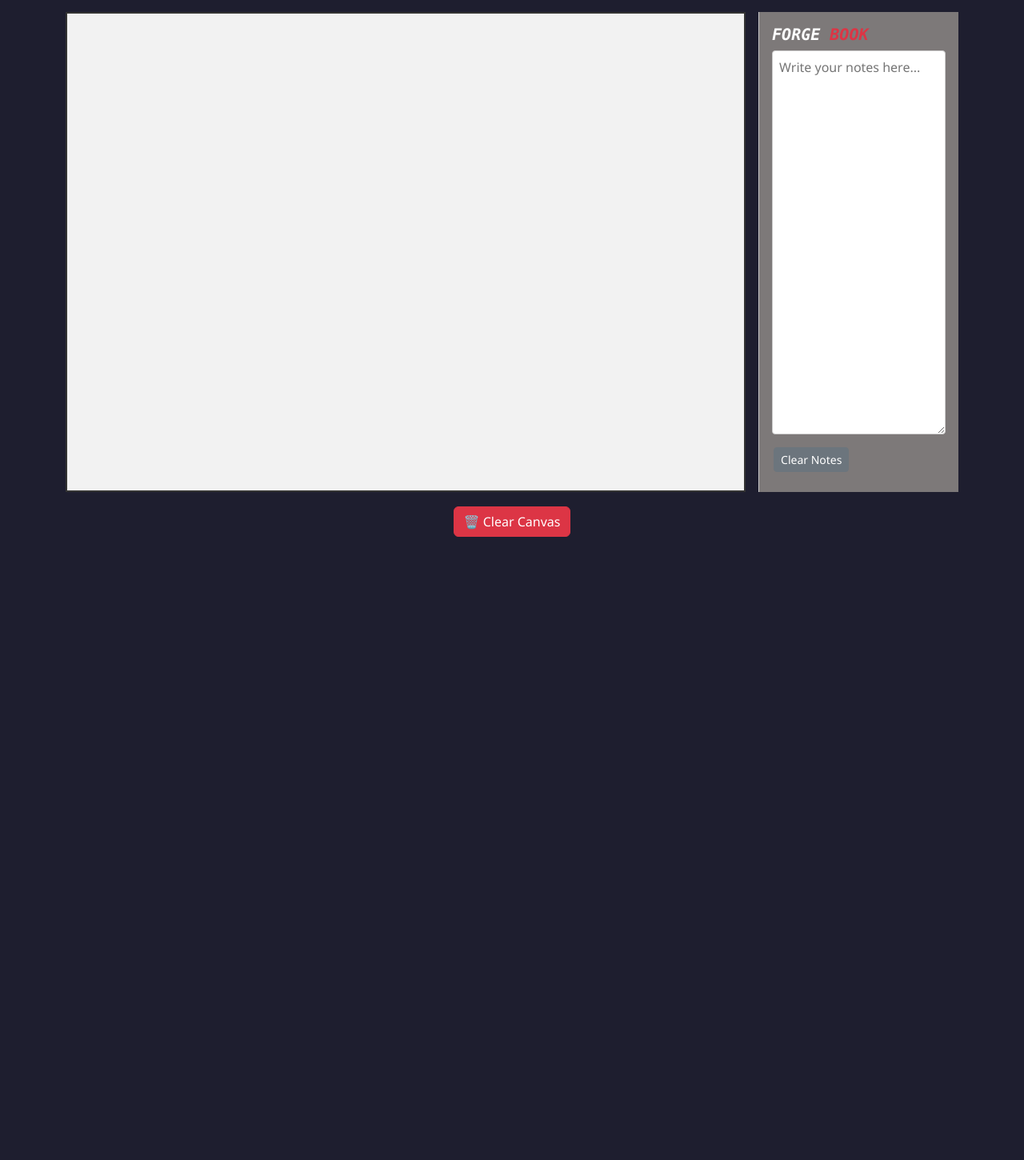
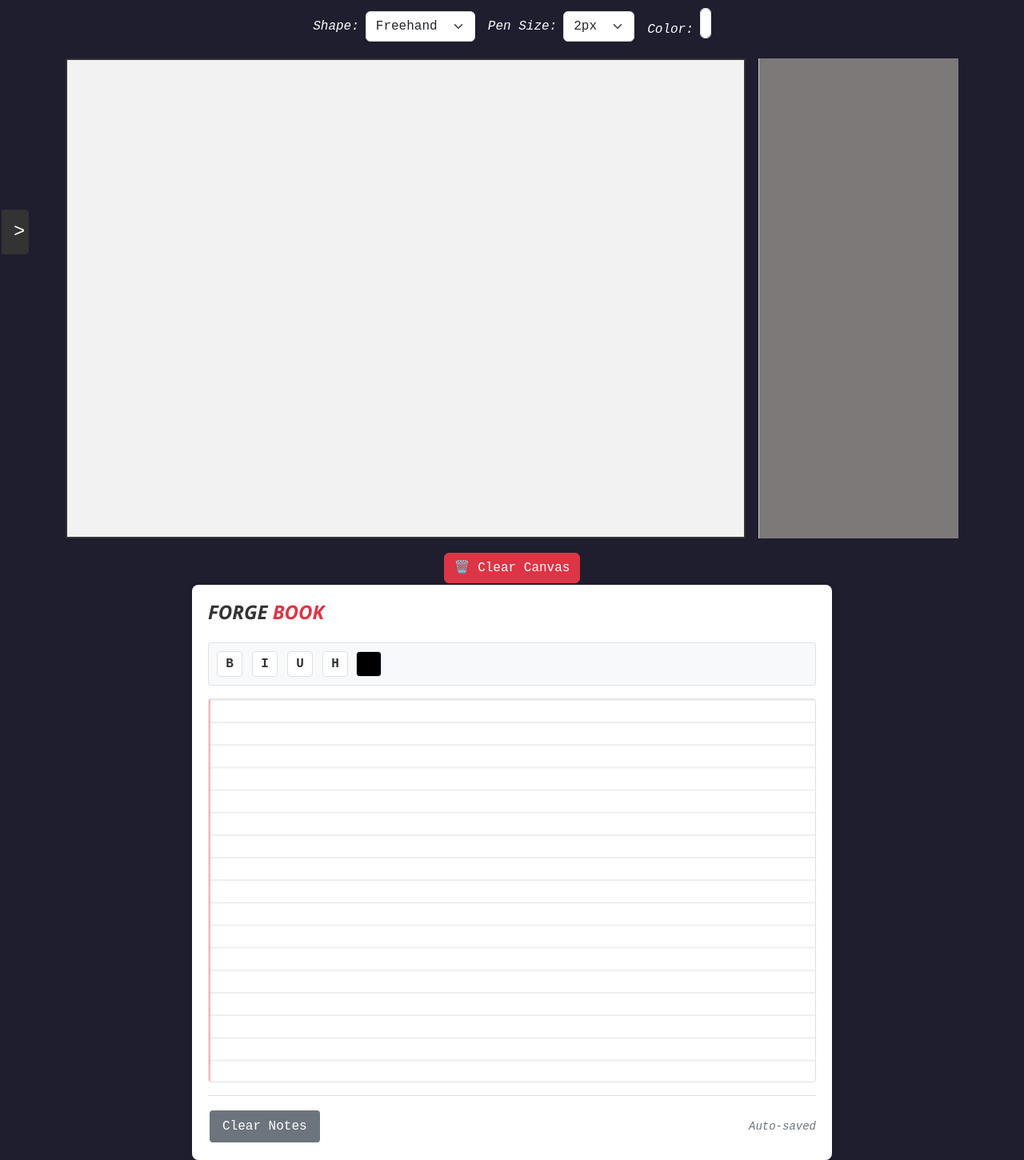
Before and after one commit to LOHITHPRO/flowforge, a React (Vite) app: page / in a window 1280 px wide. Shown: the part 112-1562 px from the top of the page at 80% size. Before the commit the page ends 800 px from the top, so only its background shows below. Built offline with nearby package versions, Linux system fonts and the light colour scheme.

Commit message:
side menu bar is added and font styles are changed

```diff
--- a/src/App.css
+++ b/src/App.css
@@ -1,9 +1,17 @@
 body {
     background-color: #1e1e2f;
     color: #fff;
-    font-family: 'Segoe UI', sans-serif;
+    font-family: monospace; /* Set font to monospace */
+    font-style: italic;   /* Set font style to italic */
+    margin: 0; /* Remove default body margin */
+    padding: 0; /* Remove default body padding */
   }
 
   canvas {
     touch-action: none; /* For mobile drawing support */
   }
+
+  .main-content {
+    /* Removed margin-left as the menu will now overlay */
+    padding-top: 56px; /* Adjust based on Header height if fixed-top */
+  }
--- a/src/App.jsx
+++ b/src/App.jsx
@@ -3,12 +3,18 @@
 import './App.css';
 import Header from './components/header/Header';
 import Draw from './components/draw/Draw';
+import VMenu from './components/vmenu/vmenu';
+import Type from './components/type/Type';
 
 function App() {
   return (
     <div className="w-100">
       <Header />
-      <Draw />
+      <VMenu />
+      <div className="main-content">
+        <Draw />
+        <Type />
+      </div>
     </div>
   );
 }
--- a/src/components/draw/Draw.jsx
+++ b/src/components/draw/Draw.jsx
@@ -1,7 +1,6 @@
 // components/draw/Draw.jsx
 
 import React, { useRef, useState, useEffect } from "react";
-import Type from "../type/Type";
 
 const Draw = () => {
   const canvasRef = useRef(null);
@@ -179,7 +178,7 @@ const Draw = () => {
           padding: "1rem",
           overflowY: "auto"
         }}>
-          <Type />
+          {/* <Type /> - Removed duplicate rendering */}
         </div>
       </div>
 
--- a/src/components/type/Type.jsx
+++ b/src/components/type/Type.jsx
@@ -1,53 +1,131 @@
-import React, { useState, useEffect } from "react";
+import React, { useState, useEffect, useRef } from "react";
 import "./type.css"; // Optional: for custom styles
 
 const Type = () => {
-  const [notes, setNotes] = useState("");
+  const [content, setContent] = useState("");
+  const editorRef = useRef(null);
 
-  // Load notes from localStorage on mount
+  // Load content from localStorage on mount and initialize editor
   useEffect(() => {
-    const savedNotes = localStorage.getItem("projectNotes");
-    if (savedNotes) {
-      setNotes(savedNotes);
+    const savedContent = localStorage.getItem("notebookContent");
+    if (editorRef.current) {
+      if (savedContent) {
+        editorRef.current.innerHTML = savedContent;
+      } else {
+        editorRef.current.innerHTML = "";
+      }
     }
-  }, []);
+  }, []); // Empty dependency array means this runs once on mount
 
-  // Save notes to localStorage whenever they change
+  // Save content to localStorage whenever it changes
   useEffect(() => {
-    localStorage.setItem("projectNotes", notes);
-  }, [notes]);
+    localStorage.setItem("notebookContent", content);
+  }, [content]);
 
-  const handleChange = (e) => {
-    setNotes(e.target.value);
+  const handleInput = () => {
+    // Only update the state when the content changes to sync with localStorage
+    if (editorRef.current) {
+      setContent(editorRef.current.innerHTML);
+    }
   };
 
   const handleClear = () => {
-    setNotes("");
-    localStorage.removeItem("projectNotes");
+    setContent("");
+    localStorage.removeItem("notebookContent");
+    if (editorRef.current) {
+      editorRef.current.innerHTML = "";
+    }
+  };
+
+  const formatText = (command, value = null) => {
+    if (!editorRef.current) return;
+
+    // Save current selection range before command
+    const selection = window.getSelection();
+    let currentRange = null;
+    if (selection && selection.rangeCount > 0) {
+      currentRange = selection.getRangeAt(0);
+    }
+
+    document.execCommand(command, false, value);
+
+    // Restore selection after command if possible
+    if (currentRange && editorRef.current.contains(currentRange.startContainer) && editorRef.current.contains(currentRange.endContainer)) {
+      selection.removeAllRanges();
+      selection.addRange(currentRange);
+    } else if (editorRef.current) { // Fallback to focus at the end if range becomes invalid
+      const range = document.createRange();
+      range.selectNodeContents(editorRef.current);
+      range.collapse(false); // Collapse to the end
+      selection.removeAllRanges();
+      selection.addRange(range);
+    }
+
+    // Update content state after formatting to sync with localStorage
+    setContent(editorRef.current.innerHTML);
   };
 
   return (
-    <div className="notediv">
-      <h5 className="font-monospace fw-bold fst-italic">FORGE <span className="fst-italic fw-bold text-danger">BOOK</span></h5>
-      <textarea
-        value={notes}
-        onChange={handleChange}
-        placeholder="Write your notes here..."
-        style={{
-          width: "100%",
-          height: "60vh",
-          resize: "vertical",
-          padding: "0.5rem",
-          fontSize: "1rem",
-          border: "1px solid #ccc",
-          borderRadius: "4px",
-          background: "#fff"
-        }}
+    <div className="notebook-wrapper">
+      <h5 className="notebook-title">
+        FORGE <span className="text-danger">BOOK</span>
+      </h5>
+
+      <div className="formatting-toolbar">
+        <button
+          onClick={() => formatText('bold')}
+          title="Bold"
+          className="format-btn"
+        >
+          B
+        </button>
+        <button
+          onClick={() => formatText('italic')}
+          title="Italic"
+          className="format-btn"
+        >
+          I
+        </button>
+        <button
+          onClick={() => formatText('underline')}
+          title="Underline"
+          className="format-btn"
+        >
+          U
+        </button>
+        <button
+          onClick={() => formatText('backColor', '#ffeb3b')}
+          title="Highlight"
+          className="format-btn"
+        >
+          H
+        </button>
+        <input
+          type="color"
+          onChange={(e) => formatText('foreColor', e.target.value)}
+          title="Text Color"
+          className="color-picker"
+          defaultValue="#000000"
+        />
+      </div>
+
+      <div
+        ref={editorRef}
+        className="notebook-editor"
+        contentEditable={true}
+        onInput={handleInput}
+        suppressContentEditableWarning={true}
+        style={{ direction: 'ltr' }}
       />
-      <div className="mt-2">
-        <button className="btn btn-secondary btn-sm" onClick={handleClear}>
+
+      <div className="notebook-footer">
+        <button
+          className="clear-btn"
+          onClick={handleClear}
+        >
           Clear Notes
         </button>
+        <span className="save-status">Auto-saved</span>
       </div>
     </div>
   );
--- a/src/components/type/type.css
+++ b/src/components/type/type.css
@@ -0,0 +1,177 @@
+.notebook-wrapper {
+  max-width: 800px;
+  margin: 0 auto;
+  padding: 20px;
+  background: #fff;
+  border-radius: 8px;
+  box-shadow: 0 2px 8px rgba(0, 0, 0, 0.1);
+}
+
+.notebook-title {
+  font-family: 'Segoe UI', Tahoma, Geneva, Verdana, sans-serif;
+  font-size: 1.5rem;
+  font-weight: bold;
+  margin-bottom: 1.5rem;
+  color: #333;
+}
+
+.formatting-toolbar {
+  display: flex;
+  gap: 8px;
+  padding: 8px;
+  background: #f8f9fa;
+  border: 1px solid #dee2e6;
+  border-radius: 4px;
+  margin-bottom: 1rem;
+  align-items: center;
+}
+
+.format-btn {
+  width: 32px;
+  height: 32px;
+  display: flex;
+  align-items: center;
+  justify-content: center;
+  background: white;
+  border: 1px solid #dee2e6;
+  border-radius: 4px;
+  cursor: pointer;
+  font-weight: bold;
+  transition: all 0.2s ease;
+  color: #333 !important;
+  font-size: 1rem !important;
+}
+
+.format-btn:hover {
+  background: #e9ecef;
+  transform: translateY(-1px);
+}
+
+.color-picker {
+  width: 32px;
+  height: 32px;
+  padding: 0;
+  border: 1px solid #dee2e6;
+  border-radius: 4px;
+  cursor: pointer;
+  background: white;
+}
+
+.color-picker::-webkit-color-swatch-wrapper {
+  padding: 0;
+}
+
+.color-picker::-webkit-color-swatch {
+  border: none;
+  border-radius: 2px;
+}
+
+.notebook-editor {
+  min-height: 60vh;
+  padding: 1rem;
+  border: 1px solid #dee2e6;
+  border-radius: 4px;
+  background: #fff;
+  font-family: 'Segoe UI', Tahoma, Geneva, Verdana, sans-serif;
+  font-size: 1.1rem;
+  line-height: 1.6;
+  outline: none;
+  overflow-y: auto;
+  background-image: linear-gradient(#eee 0.1em, transparent 0.1em);
+  background-size: 100% 1.6em;
+  color: #000000 !important;
+  direction: ltr !important;
+  unicode-bidi: unset !important;
+  position: relative;
+  text-align: left !important;
+}
+
+.notebook-editor:focus {
+  border-color: #80bdff;
+  box-shadow: 0 0 0 0.2rem rgba(0, 123, 255, 0.25);
+}
+
+.notebook-editor::before {
+  content: '';
+  position: absolute;
+  left: 0;
+  top: 0;
+  bottom: 0;
+  width: 2px;
+  background: #ff6b6b;
+  opacity: 0.5;
+  z-index: 1;
+}
+
+.notebook-footer {
+  display: flex;
+  justify-content: space-between;
+  align-items: center;
+  margin-top: 1rem;
+  padding-top: 1rem;
+  border-top: 1px solid #dee2e6;
+}
+
+.clear-btn {
+  padding: 0.5rem 1rem;
+  background: #6c757d;
+  color: white;
+  border: none;
+  border-radius: 4px;
+  cursor: pointer;
+  transition: background 0.2s ease;
+}
+
+.clear-btn:hover {
+  background: #5a6268;
+}
+
+.save-status {
+  color: #6c757d;
+  font-size: 0.875rem;
+}
+
+.notebook-editor strong {
+  font-weight: bold;
+  color: inherit;
+}
+
+.notebook-editor em {
+  font-style: italic;
+  color: inherit;
+}
+
+.notebook-editor u {
+  text-decoration: underline;
+  color: inherit;
+}
+
+.notebook-editor [style*="background-color"] {
+  background-color: #ffeb3b !important;
+  padding: 0 2px;
+  color: inherit;
+}
+
+/* Ensure formatting buttons are visible */
+.formatting-toolbar .format-btn {
+  width: 32px;
+  height: 32px;
+  display: flex;
+  align-items: center;
+  justify-content: center;
+  background: white;
+  border: 1px solid #dee2e6;
+  border-radius: 4px;
+  cursor: pointer;
+  font-weight: bold;
+  transition: all 0.2s ease;
+  color: #333 !important; /* Force button text color */
+  font-size: 1rem !important; /* Force button text size */
+  line-height: 1; /* Adjust line height for better centering */
+  text-align: center; /* Center the text */
+}
+
+.formatting-toolbar .format-btn:hover {
+  background: #e9ecef;
+  transform: translateY(-1px);
+}
--- /dev/null
+++ b/src/components/vmenu/vmenu.css
@@ -0,0 +1,58 @@
+.vmenu-container {
+  width: 200px;
+  background-color: #333;
+  color: #fff;
+  height: 100vh;
+  position: fixed;
+  left: -200px; /* Hidden off-screen */
+  top: 0;
+  padding-top: 20px;
+  transition: left 0.3s ease; /* Smooth slide effect */
+  z-index: 1000; /* Ensure it's above other content */
+}
+
+.vmenu-container.vmenu-open {
+  left: 0; /* Visible on-screen */
+}
+
+.vmenu-toggle {
+  position: fixed;
+  left: 0;
+  top: 50%;
+  transform: translateY(-50%);
+  background-color: #333;
+  color: #fff;
+  border: none;
+  padding: 10px 5px 10px 15px;
+  cursor: pointer;
+  z-index: 1001; /* Above the menu */
+  border-radius: 0 5px 5px 0;
+  font-size: 1.5rem;
+  transition: left 0.3s ease;
+}
+
+.vmenu-toggle.vmenu-open {
+  left: 200px; /* Move toggle button with the menu */
+}
+
+.vmenu-list {
+  list-style: none;
+  padding: 0;
+  margin: 0;
+}
+
+.vmenu-item {
+  margin-bottom: 10px;
+}
+
+.vmenu-link {
+  display: block;
+  padding: 10px 15px;
+  color: #fff;
+  text-decoration: none;
+  transition: background-color 0.3s ease;
+}
+
+.vmenu-link:hover {
+  background-color: #555;
+}
--- /dev/null
+++ b/src/components/vmenu/vmenu.jsx
@@ -0,0 +1,39 @@
+import React, { useState } from 'react';
+import './vmenu.css';
+
+const VMenu = () => {
+  const [isOpen, setIsOpen] = useState(false);
+
+  const toggleMenu = () => {
+    setIsOpen(!isOpen);
+  };
+
+  return (
+    <>
+      <div className={`vmenu-container ${isOpen ? 'vmenu-open' : ''}`}>
+        <ul className="vmenu-list">
+          <li className="vmenu-item">
+            <a href="#" className="vmenu-link">Home</a>
+          </li>
+          <li className="vmenu-item">
+            <a href="#" className="vmenu-link">About</a>
+          </li>
+          <li className="vmenu-item">
+            <a href="#" className="vmenu-link">Services</a>
+          </li>
+          <li className="vmenu-item">
+            <a href="#" className="vmenu-link">Contact</a>
+          </li>
+        </ul>
+      </div>
+      <button
+        className={`vmenu-toggle ${isOpen ? 'vmenu-open' : ''}`}
+        onClick={toggleMenu}
+      >
+        {isOpen ? '<' : '>'}
+      </button>
+    </>
+  );
+};
+
+export default VMenu;
```
Also changed, not shown: src/components/header/Header.jsx (+19 -19 lines).
